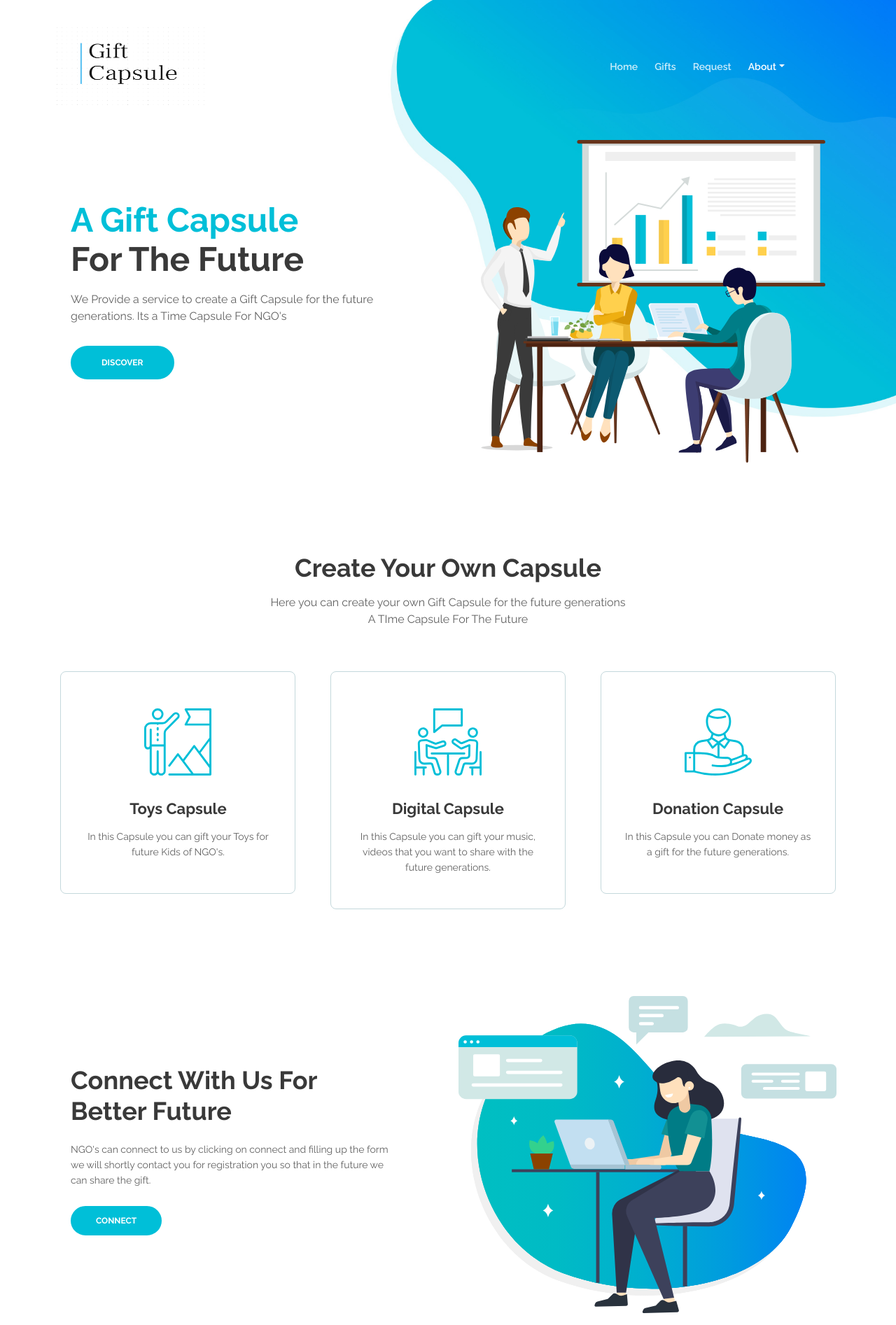
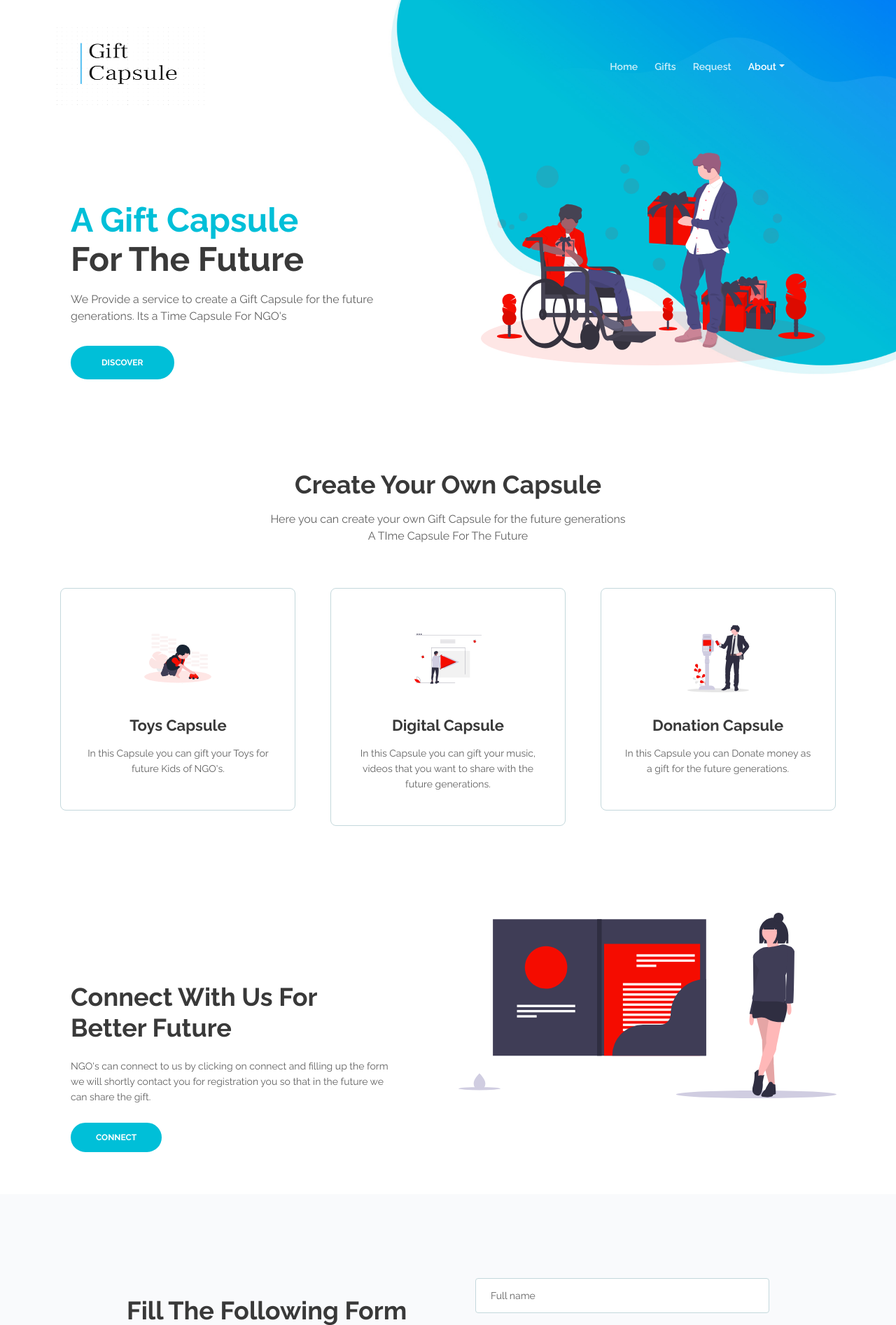
Before and after one commit to Nishad00/Gift_Capsule, a plain HTML site: page index.html in a window 1280 px wide. Shown: the top 1893 px of the page at 70% size. Drawn offline with Linux system fonts and the light colour scheme.

Commit message:
Add files via upload

```diff
--- a/index.html
+++ b/index.html
@@ -109,7 +109,7 @@
                     </div> <!-- end of col -->
                     <div class="col-lg-6">
                         <div class="image-container">
-                            <img class="img-fluid" src="images/header-teamwork.svg" alt="alternative">
+                            <img class="img-fluid" src="images/undraw_gifts_btw0.svg" alt="alternative">
                         </div> <!-- end of image-container -->
                     </div> <!-- end of col -->
                 </div> <!-- end of row -->
@@ -136,7 +136,7 @@
 
                     <!-- Card -->
                      <div class="card">
-                        <img class="card-image" src="images/services-icon-2.svg" alt="alternative">
+                        <img class="card-image" src="images/undraw_toy_car_7umw.svg" alt="alternative">
                         <div class="card-body">
                             <h4 class="card-title">Toys Capsule</h4>
                             <p>In this Capsule you can gift your Toys for future Kids of NGO's.</p>
@@ -147,7 +147,7 @@
 
                     <!-- Card -->
                     <div class="card">
-                        <img class="card-image" src="images/services-icon-1.svg" alt="alternative">
+                        <img class="card-image" src="images/undraw_online_media_62jb.svg" alt="alternative">
                         <div class="card-body">
                             <h4 class="card-title">Digital Capsule</h4>
                             <p>In this Capsule you can gift your music, videos  that you want to share with the future generations.  </p>
@@ -159,7 +159,7 @@
 
                     <!-- Card -->
                     <div class="card">
-                        <img class="card-image" src="images/services-icon-3.svg" alt="alternative">
+                        <img class="card-image" src="images/undraw_mobile_payments_vftl.svg" alt="alternative">
                         <div class="card-body">
                             <h4 class="card-title">Donation Capsule</h4>
                             <p>In this Capsule you can Donate money as a gift for the future generations.</p>
@@ -187,7 +187,7 @@
                 </div> <!-- end of col -->
                 <div class="col-lg-6">
                     <div class="image-container">
-                        <img class="img-fluid" src="images/details-1-office-worker.svg" alt="alternative">
+                        <img class="img-fluid" src="images/undraw_personal_file_222m.svg" alt="alternative">
                     </div> <!-- end of image-container -->
                 </div> <!-- end of col -->
             </div> <!-- end of row -->
@@ -397,7 +397,7 @@
             <div class="row">
                 <div class="col-lg-6">
                     <div class="image-container">
-                        <img class="img-fluid" src="images/testimonials-2-men-talking.svg" alt="alternative">
+                        <img class="img-fluid" src="images/undraw_review_fkgn.svg" alt="alternative">
                     </div> <!-- end of image-container -->
                 </div> <!-- end of col -->
                 <div class="col-lg-6">
@@ -468,7 +468,7 @@
                         <div class="image-wrapper">
                             <img class="img-fluid" src="images/team-member-2.svg" alt="alternative">
                         </div> <!-- end of image wrapper -->
-                        <p class="p-large"><strong>Pavan Patil</strong></p>
+                        <p class="p-large"><strong>Pankaj Patil</strong></p>
                         <p class="job-title">Software Engineer</p>
                         <span class="social-icons">
                             <span class="fa-stack">
@@ -542,7 +542,7 @@
                         <div class="image-wrapper">
                             <img class="img-fluid" src="images/team-member-2.svg" alt="alternative">
                         </div> <!-- end of image wrapper -->
-                        <p class="p-large"><strong>Sarvesh Pathak</strong></p>
+                        <p class="p-large"><strong>Nanu Pathak</strong></p>
                         <p class="job-title">Product Manager</p>
                         <span class="social-icons">
                             <span class="fa-stack">
```
Also changed, not shown: images/undraw_gifts_btw0.svg (added), images/undraw_mobile_payments_vftl.svg (added), images/undraw_online_media_62jb.svg (added), images/undraw_personal_file_222m.svg (added), images/undraw_review_fkgn.svg (added), images/undraw_toy_car_7umw.svg (added).
